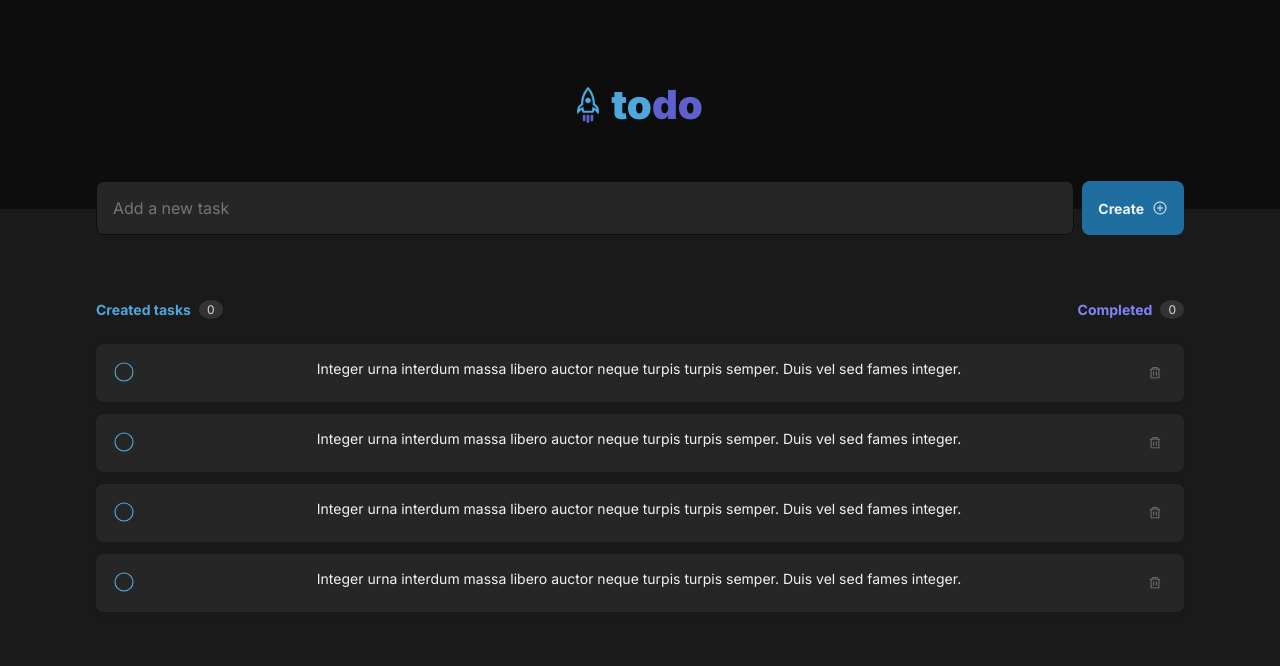
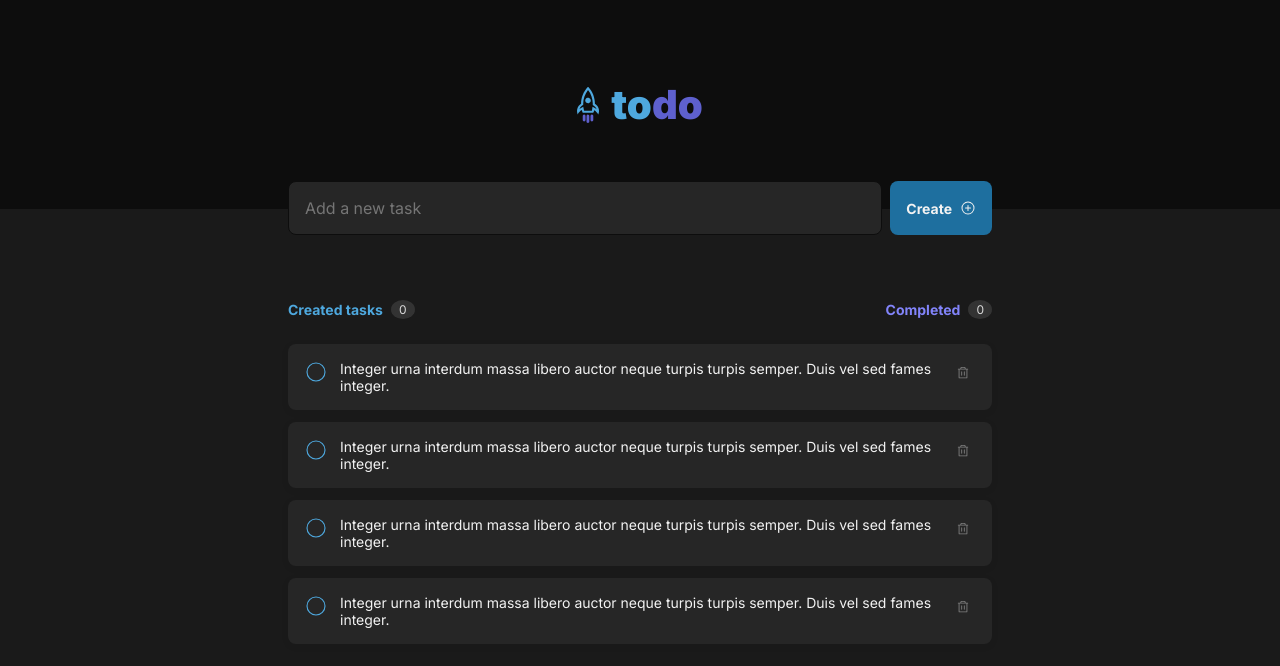
Before and after one commit to lucastenani/react-challenge-to-do-list, a React (Vite) app: page / in a window 1280 px wide. Shown: the top 666 px of the page. Built offline with nearby package versions, Linux system fonts and the light colour scheme.

Commit message:
adjusting the maximum size according to the figma

```diff
--- a/src/App.module.css
+++ b/src/App.module.css
@@ -1,5 +1,5 @@
 .main {
-  max-width: 70rem;
+  max-width: 46rem;
   margin: -1.75rem auto 2rem;
   padding: 0 1rem;
 }
```
